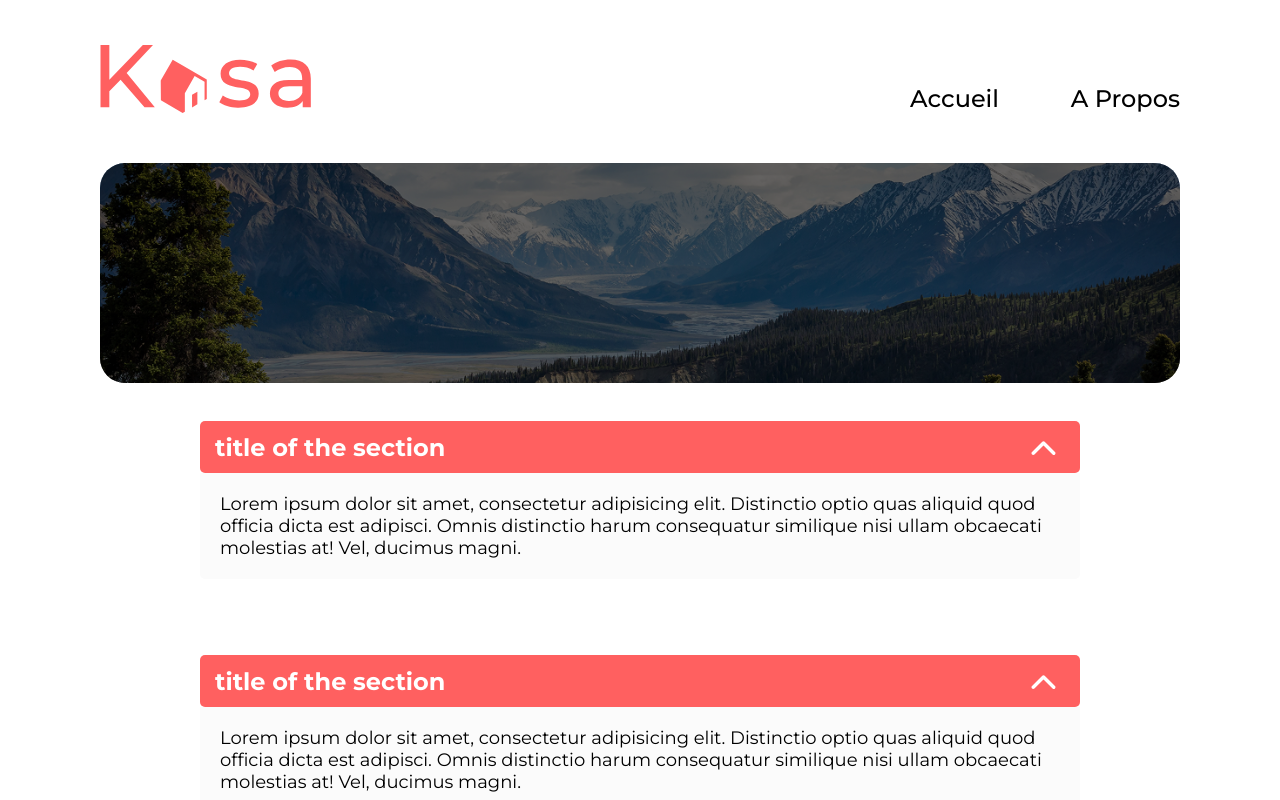
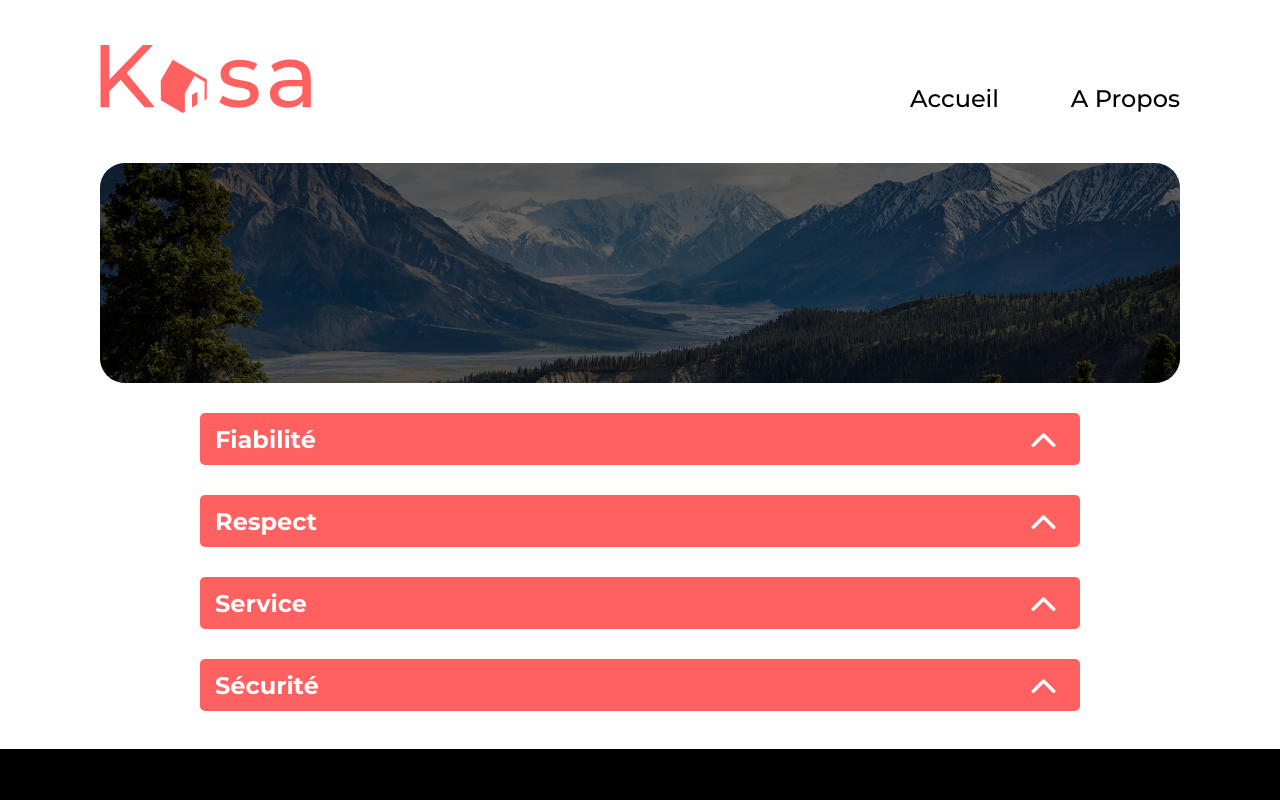
Before and after one commit to JulienDevFront/kasa, a React (Vite) app: page /about in a window 1280 px wide. Shown: the top 800 px of the page. Built offline with nearby package versions, Linux system fonts and the light colour scheme.

Commit message:
Import data for AboutDropdown component and display for AboutPage page

```diff
--- /dev/null
+++ b/src/components/AboutDropdown.jsx
@@ -0,0 +1,25 @@
+import { useState } from 'react';
+import style from './AboutDropdown.module.scss';
+
+export default function AboutDropdown({titleSection, textSection}){
+
+    const [isOpen, setIsOpen] = useState(false);
+    const dropdownHandle = () => { setIsOpen(isOpen => !isOpen)};
+
+    return (
+        <section className={style.AboutDropdown} >
+            <div>
+                <h2>{titleSection}</h2>
+                <img
+                    onClick={dropdownHandle}
+                    className={isOpen ? style.rotateActive : ''}
+                    src="./src/assets/images/icons/arrow-dropdown-24px.svg"
+                    alt={`Open to the descrition of ${titleSection}`}
+                />
+            </div>
+            <p className={isOpen ? style.isVisible : ''}>
+                {textSection}
+            </p>
+        </section>
+    )
+}
--- a/src/components/AboutSection.module.scss
+++ b/src/components/AboutDropdown.module.scss
@@ -3,8 +3,8 @@
 @use '../assets/styles/utils/font-titles.scss' as font-titles;
 @use 'sass:map';
 
-.AboutSection {
-    padding: 38px 200px;
+.AboutDropdown {
+    padding: 30px 200px 0px 200px;
     div {
         display: flex;
         justify-content: space-between;
@@ -16,16 +16,29 @@
             font-weight: 700;
             font-size: map.get(font-titles.$title-desktop, '/about-sections');
             color: map.get(colors.$monochrome, '100');
-
         }
-        img{}
+        img {
+            cursor: pointer;
+            transform: rotate(0deg);
+            transition: transform 0.4s ease-in-out;
+            &.rotateActive {
+                transform: rotate(180deg);
+            }
+        }
     }
     p {
-        padding: 20px;
+        opacity: 0;
+        height: 0px;
         border-bottom-left-radius: 5px;
         border-bottom-right-radius: 5px;
         background-color: map.get(colors.$monochrome, '200');
         font-weight: 400;
         font-size: sizes.$font-md;
     }
+    .isVisible {
+        height: auto;
+        padding: 20px;
+        opacity: 1;
+        transition: height 0.4s ease-in-out, opacity 0.6s ease-in-out;
+    }
 }
--- a/src/components/AboutSection.jsx
+++ /dev/null
@@ -1,13 +0,0 @@
-import style from './AboutSection.module.scss';
-
-export default function AboutSection({titleSection, textSection}){
-    return (
-        <section className={style.AboutSection}>
-            <div>
-                <h2>{titleSection}</h2>
-                <img src="./src/assets/images/icons/arrow-dropdown-24px.svg" alt={`Open to the descrition of ${titleSection}`} />
-            </div>
-            <p>{textSection}</p>
-        </section>
-    )
-}
--- /dev/null
+++ b/src/data/aboutDatas.json
@@ -0,0 +1,22 @@
+[
+  {
+    "id": 1,
+    "title": "Fiabilité",
+    "description": "Les annonces postées sur Kasa garantissent une fiabilité totale. Les photos sont conformes aux logements, et toutes les informations sont régulièrement vérifiées par nos équipes."
+  },
+  {
+    "id": 2,
+    "title": "Respect",
+    "description": "La bienveillance fait partie des valeurs fondatrices de Kasa. Tout comportement discriminatoire ou de perturbation du voisinage entraînera une exclusion de notre plateforme."
+  },
+  {
+    "id": 3,
+    "title": "Service",
+    "description": "La qualité du service est au cœur de notre engagement chez Kasa. Nous veillons à ce que chaque interaction, que ce soit avec nos hôtes ou nos locataires, soit empreinte de respect et de bienveillance."
+  },
+  {
+    "id": 4,
+    "title": "Sécurité",
+    "description": "La sécurité est la priorité de Kasa. Aussi bien pour nos hôtes que pour les voyageurs, chaque logement correspond aux critères de sécurité établis par nos services. En laissant une note aussi bien à l’hôte qu’au locataire, cela permet à nos équipes de vérifier que les standards sont bien respectés. Nous organisons également des ateliers sur la sécurité domestique pour nos hôtes."
+  }
+]
--- a/src/pages/AboutPage.jsx
+++ b/src/pages/AboutPage.jsx
@@ -1,15 +1,22 @@
 import style from './AboutPage.module.scss';
 import HeroHeader from '../components/HeroHeader.jsx';
-import AboutSection from '../components/AboutSection.jsx';
+import AboutDropdown from '../components/AboutDropdown.jsx';
+import aboutDatas from '../data/aboutDatas.json';
 
 export default function AboutPage() {
+
     return (
-        <main className={style.AboutPage}>
+        <div className={style.AboutPage}>
             <HeroHeader title={null} imgPath='mountainRiver.jpg'/>
-            <AboutSection titleSection='title of the section' textSection='Lorem ipsum dolor sit amet, consectetur adipisicing elit. Distinctio optio quas aliquid quod officia dicta est adipisci. Omnis distinctio harum consequatur similique nisi ullam obcaecati molestias at! Vel, ducimus magni.'/>
-            <AboutSection titleSection='title of the section' textSection='Lorem ipsum dolor sit amet, consectetur adipisicing elit. Distinctio optio quas aliquid quod officia dicta est adipisci. Omnis distinctio harum consequatur similique nisi ullam obcaecati molestias at! Vel, ducimus magni.'/>
-            <AboutSection titleSection='title of the section' textSection='Lorem ipsum dolor sit amet, consectetur adipisicing elit. Distinctio optio quas aliquid quod officia dicta est adipisci. Omnis distinctio harum consequatur similique nisi ullam obcaecati molestias at! Vel, ducimus magni.'/>
-            <AboutSection titleSection='title of the section' textSection='Lorem ipsum dolor sit amet, consectetur adipisicing elit. Distinctio optio quas aliquid quod officia dicta est adipisci. Omnis distinctio harum consequatur similique nisi ullam obcaecati molestias at! Vel, ducimus magni.'/>
-        </main>
+            <main>
+                { aboutDatas.map(data =>
+                    <AboutDropdown
+                        key={data.id}
+                        titleSection={data.title}
+                        textSection={data.description}
+                    />
+                )}
+            </main>
+        </div>
     );
 };
--- a/src/pages/AboutPage.module.scss
+++ b/src/pages/AboutPage.module.scss
@@ -2,4 +2,8 @@
     display: flex;
     flex-direction: column;
     flex: 1;
+
+    main {
+        padding-bottom: 38px;
+    }
 }
--- a/src/pages/HomePage.jsx
+++ b/src/pages/HomePage.jsx
@@ -1,7 +1,7 @@
 import style from './HomePage.module.scss';
 import HeroHeader from '../components/HeroHeader.jsx';
 import HouseCard from '../components/HouseCard.jsx';
-import housingData from '../data/housingData.json';
+import housingDatas from '../data/housingDatas.json';
 
 
 export default function HomePage() {
@@ -10,7 +10,7 @@ export default function HomePage() {
         <div className={style.HomePage}>
             <HeroHeader title='Chez vous, partout et ailleurs' imgPath='rockyBeach.jpg' />
             <main>
-                {housingData.map(data =>
+                {housingDatas.map(data =>
                     <HouseCard
                         key={data.id}
                         houseTitle={data.title}
```
Also changed, not shown: src/data/housingDatas.json (renamed from src/data/housingData.json).
